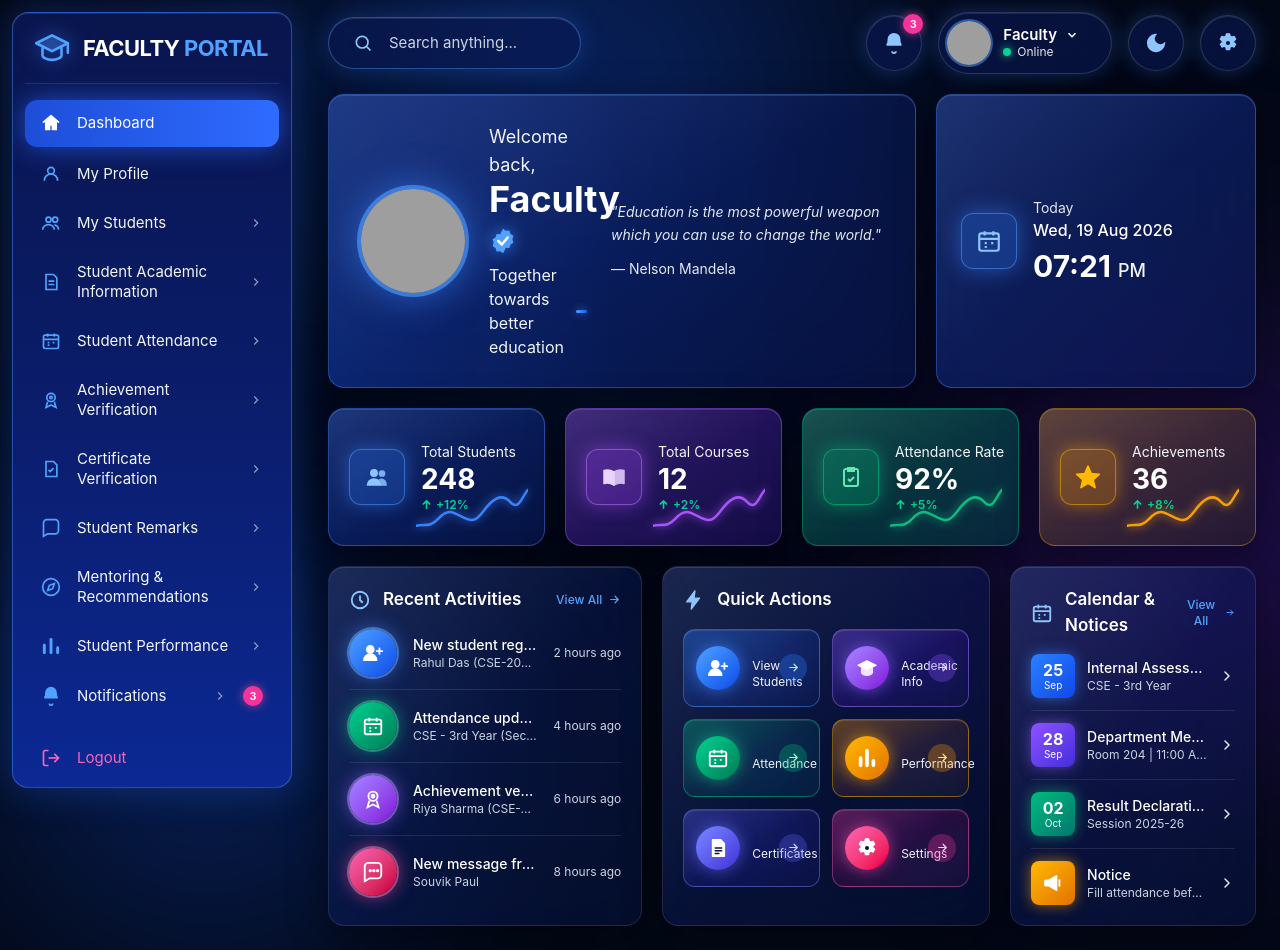
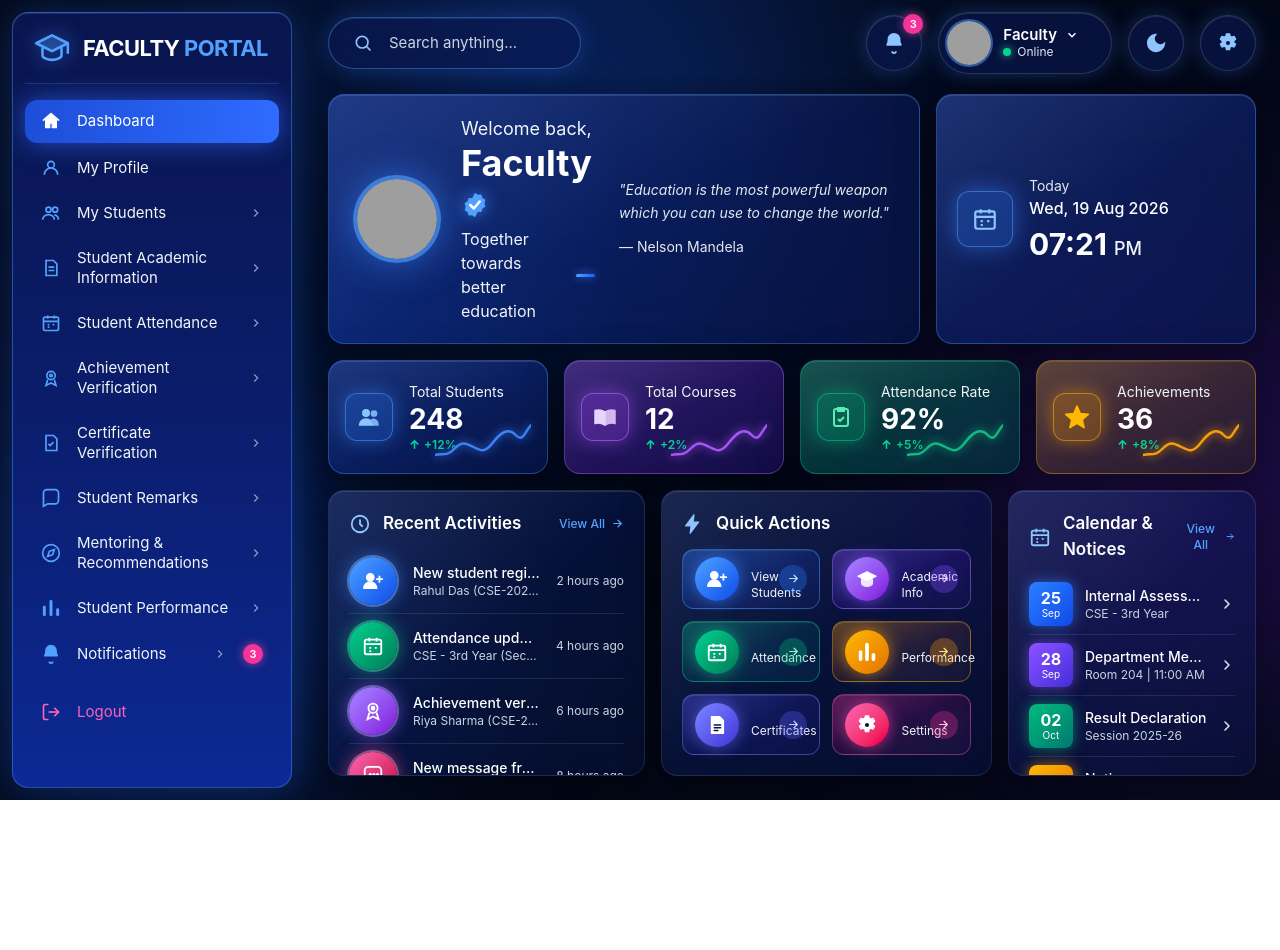
Before and after one commit to Sayantan16122004/Smart-Student-Hub, a React app in the folder frontend/: page /faculty in a window 1280 px wide. After the commit the page ends 800 px from the top, so only its background shows below. Built offline with nearby package versions, Linux system fonts and the light colour scheme; grey boxes are pictures that could not be loaded; the HTML template or start-up script is replaced by a standard one.

Commit message:
style(faculty): fit layout to viewport, equal sidebar/dashboard height, no page scroll

```diff
--- a/frontend/faculty/FacultyLayout.jsx
+++ b/frontend/faculty/FacultyLayout.jsx
@@ -4,7 +4,7 @@ import Topbar from "./components/Topbar";
 
 export default function FacultyLayout() {
   return (
-    <div className="relative flex min-h-screen bg-slate-100 dark:bg-[#030817] transition-colors overflow-hidden">
+    <div className="relative flex h-screen overflow-hidden bg-slate-100 dark:bg-[#030817] transition-colors">
       {/* Ambient glow blobs */}
       <div className="pointer-events-none absolute inset-0 overflow-hidden">
         <div className="absolute -top-40 left-1/4 h-[32rem] w-[32rem] rounded-full bg-blue-600/30 blur-[130px]" />
@@ -13,9 +13,10 @@ export default function FacultyLayout() {
       </div>
 
       <Sidebar />
-      <div className="relative flex-1 flex flex-col min-w-0">
+      <div className="relative flex h-full min-w-0 flex-1 flex-col">
         <Topbar />
-        <main className="flex-1 relative">
+        {/* No page scroll: Dashboard fits the screen. Other long pages scroll inside here (scrollbar hidden). */}
+        <main className="relative min-h-0 flex-1 overflow-y-auto [scrollbar-width:none] [&::-webkit-scrollbar]:hidden">
           <Outlet />
         </main>
       </div>
--- a/frontend/faculty/components/Sidebar.jsx
+++ b/frontend/faculty/components/Sidebar.jsx
@@ -169,7 +169,7 @@ const NAV = [
 ];
 
 const rowBase =
-  "outline-none focus:outline-none focus-visible:outline-none focus:ring-0 group flex w-full items-center gap-4 rounded-xl px-4 py-3 text-[15px] font-normal transition-all duration-300";
+  "outline-none focus:outline-none focus-visible:outline-none focus:ring-0 group flex w-full items-center gap-4 rounded-xl px-4 py-2.5 text-[15px] font-normal transition-all duration-300";
 const rowIdle =
   "text-slate-700 dark:text-slate-100 hover:bg-blue-500/10 dark:hover:bg-white/5";
 const rowActive =
@@ -192,7 +192,7 @@ export default function Sidebar() {
   };
 
   return (
-    <div className="hidden lg:block w-[19rem] shrink-0 h-screen sticky top-0 z-20 p-3">
+    <div className="hidden lg:block w-[19rem] shrink-0 h-full z-20 p-3">
       <aside className="flex h-full flex-col rounded-2xl border border-blue-400/40 bg-white/80 dark:bg-[#0a1650] dark:bg-gradient-to-b dark:from-[#09154d]/95 dark:via-[#0a1d6c]/95 dark:to-[#0b2a98]/95 backdrop-blur-2xl px-3 py-4 shadow-[inset_0_1px_0_rgba(255,255,255,0.1),0_0_40px_rgba(37,99,235,0.35)] transition-colors overflow-y-auto [scrollbar-width:none] [&::-webkit-scrollbar]:hidden">
         {/* Brand */}
         <div className="mb-4 flex items-center gap-3 border-b border-blue-400/20 px-2 pb-4">
--- a/frontend/faculty/pages/Dashboard.jsx
+++ b/frontend/faculty/pages/Dashboard.jsx
@@ -166,7 +166,7 @@ const NOTICES = [
 
 function Sparkline({ color }) {
   return (
-    <svg viewBox="0 0 100 40" className="h-12 w-28" preserveAspectRatio="none" style={{ filter: `drop-shadow(0 0 5px ${color})` }}>
+    <svg viewBox="0 0 100 40" className="h-10 w-24" preserveAspectRatio="none" style={{ filter: `drop-shadow(0 0 5px ${color})` }}>
       <path
         d="M0,34 C8,32 12,36 20,28 S32,22 40,26 S52,32 60,22 S76,6 84,14 S94,10 100,4"
         fill="none"
@@ -196,7 +196,7 @@ function Card({ className = "", tint = "", children }) {
 
 function SectionTitle({ icon: Icon, children, viewAll }) {
   return (
-    <div className="mb-4 flex items-center justify-between">
+    <div className="mb-3 flex shrink-0 items-center justify-between">
       <h2 className="flex items-center gap-3 text-[17px] font-semibold text-slate-900 dark:text-white">
         <span className="text-blue-500 dark:text-blue-300"><Icon /></span>
         {children}
@@ -229,13 +229,13 @@ export default function Dashboard() {
     .split(" ");
 
   return (
-    <div className="relative space-y-5 p-4 sm:p-6 sm:pt-4">
+    <div className="relative flex min-h-full flex-col gap-4 p-4 sm:p-6 sm:pt-4 lg:h-full">
       {/* Welcome + Today */}
-      <div className="grid grid-cols-1 gap-5 lg:grid-cols-[1fr_20rem]">
+      <div className="grid shrink-0 grid-cols-1 gap-4 lg:grid-cols-[1fr_20rem]">
         <Card tint="border-blue-400/35 bg-blue-50 dark:bg-[#0a1a55]/40 dark:bg-gradient-to-r dark:from-[#1d5bff]/30 dark:via-[#0f2a9a]/20 dark:to-[#0a1a5a]/30">
-          <div className="flex items-center gap-6 p-6 sm:px-8 sm:py-7">
+          <div className="flex items-center gap-6 p-5 sm:px-7 sm:py-5">
             {imgError ? (
-              <span className="hidden sm:flex h-[6.5rem] w-[6.5rem] shrink-0 items-center justify-center rounded-full bg-gradient-to-br from-blue-500 to-indigo-600 text-white ring-4 ring-blue-400/60 shadow-[0_0_40px_rgba(59,130,246,0.75)]">
+              <span className="hidden sm:flex h-20 w-20 shrink-0 items-center justify-center rounded-full bg-gradient-to-br from-blue-500 to-indigo-600 text-white ring-4 ring-blue-400/60 shadow-[0_0_40px_rgba(59,130,246,0.75)]">
                 <UsersIcon size={40} />
               </span>
             ) : (
@@ -243,7 +243,7 @@ export default function Dashboard() {
                 src="/avatar.jpg"
                 alt={fullName}
                 onError={() => setImgError(true)}
-                className="hidden sm:block h-[6.5rem] w-[6.5rem] shrink-0 rounded-full object-cover ring-4 ring-blue-400/60 shadow-[0_0_40px_rgba(59,130,246,0.75)]"
+                className="hidden sm:block h-20 w-20 shrink-0 rounded-full object-cover ring-4 ring-blue-400/60 shadow-[0_0_40px_rgba(59,130,246,0.75)]"
               />
             )}
             <div className="min-w-0 flex-1">
@@ -265,7 +265,7 @@ export default function Dashboard() {
         </Card>
 
         <Card tint="border-blue-400/35 bg-blue-50 dark:bg-[#0a1a55]/40 dark:bg-gradient-to-br dark:from-[#1d5bff]/25 dark:to-[#0a1a5a]/40">
-          <div className="flex h-full items-center gap-4 p-6">
+          <div className="flex h-full items-center gap-4 p-5">
             <span className="flex h-14 w-14 shrink-0 items-center justify-center rounded-xl border border-blue-400/50 bg-blue-500/25 text-blue-300 shadow-[0_0_22px_rgba(59,130,246,0.55)]">
               <CalendarIcon size={26} />
             </span>
@@ -281,14 +281,14 @@ export default function Dashboard() {
       </div>
 
       {/* Stat cards */}
-      <div className="grid grid-cols-1 gap-5 sm:grid-cols-2 xl:grid-cols-4">
+      <div className="grid shrink-0 grid-cols-1 gap-4 sm:grid-cols-2 xl:grid-cols-4">
         {STATS.map((s) => {
           const Icon = s.icon;
           const a = ACCENTS[s.accent];
           return (
             <Card key={s.label} tint={a.card} className={a.glow}>
-              <div className="relative flex min-h-[8.5rem] items-center gap-4 p-5">
-                <span className={`flex h-14 w-14 shrink-0 items-center justify-center rounded-xl border ${a.box}`}>
+              <div className="relative flex min-h-[7rem] items-center gap-4 p-4">
+                <span className={`flex h-12 w-12 shrink-0 items-center justify-center rounded-xl border ${a.box}`}>
                   <Icon />
                 </span>
                 <div className="min-w-0">
@@ -309,16 +309,16 @@ export default function Dashboard() {
       </div>
 
       {/* Bottom row */}
-      <div className="grid grid-cols-1 gap-5 lg:grid-cols-[1.15fr_1.2fr_0.9fr]">
+      <div className="grid grid-cols-1 gap-4 lg:min-h-0 lg:flex-1 lg:grid-rows-[minmax(0,1fr)] lg:grid-cols-[1.15fr_1.2fr_0.9fr]">
         {/* Recent Activities */}
         <Card>
-          <div className="p-5">
+          <div className="flex h-full min-h-0 flex-col p-5">
             <SectionTitle icon={ClockIcon} viewAll>Recent Activities</SectionTitle>
-            <div className="divide-y divide-white/10">
+            <div className="flex min-h-0 flex-1 flex-col divide-y divide-white/10">
               {ACTIVITIES.map((a) => {
                 const Icon = a.icon;
                 return (
-                  <div key={a.title} className="flex items-center gap-4 py-3 first:pt-0 last:pb-0">
+                  <div key={a.title} className="flex flex-1 items-center gap-4 py-2">
                     <span className={`flex h-12 w-12 shrink-0 items-center justify-center rounded-full bg-gradient-to-br text-white ring-2 ${a.tone}`}>
                       <Icon />
                     </span>
@@ -336,16 +336,16 @@ export default function Dashboard() {
 
         {/* Quick Actions */}
         <Card>
-          <div className="p-5">
+          <div className="flex h-full min-h-0 flex-col p-5">
             <SectionTitle icon={BoltIcon}>Quick Actions</SectionTitle>
-            <div className="grid grid-cols-2 gap-3">
+            <div className="grid min-h-0 flex-1 grid-cols-2 grid-rows-3 gap-3">
               {QUICK_ACTIONS.map((a) => {
                 const Icon = a.icon;
                 return (
                   <button
                     key={a.label}
                     type="button"
-                    className={`outline-none focus:outline-none focus-visible:outline-none flex items-center gap-3 rounded-xl border bg-gradient-to-br ${a.card} px-3 py-4 text-left shadow-[inset_0_1px_0_rgba(255,255,255,0.1)] backdrop-blur-xl transition-all duration-300 hover:brightness-125`}
+                    className={`outline-none focus:outline-none focus-visible:outline-none flex items-center gap-3 rounded-xl border bg-gradient-to-br ${a.card} px-3 py-2 text-left shadow-[inset_0_1px_0_rgba(255,255,255,0.1)] backdrop-blur-xl transition-all duration-300 hover:brightness-125`}
                   >
                     <span className={`flex h-11 w-11 shrink-0 items-center justify-center rounded-full bg-gradient-to-br text-white ${a.ico}`}>
                       <Icon size={22} />
@@ -363,11 +363,11 @@ export default function Dashboard() {
 
         {/* Calendar & Notices */}
         <Card>
-          <div className="p-5">
+          <div className="flex h-full min-h-0 flex-col p-5">
             <SectionTitle icon={CalendarIcon} viewAll>Calendar &amp; Notices</SectionTitle>
-            <div className="divide-y divide-white/10">
+            <div className="flex min-h-0 flex-1 flex-col divide-y divide-white/10">
               {NOTICES.map((n, i) => (
-                <div key={i} className="flex items-center gap-3 py-3 first:pt-0 last:pb-0">
+                <div key={i} className="flex flex-1 items-center gap-3 py-2">
                   {n.isNotice ? (
                     <span className={`flex h-11 w-11 shrink-0 items-center justify-center rounded-lg bg-gradient-to-br text-white ${n.tone}`}>
                       <MegaphoneIcon />
```
